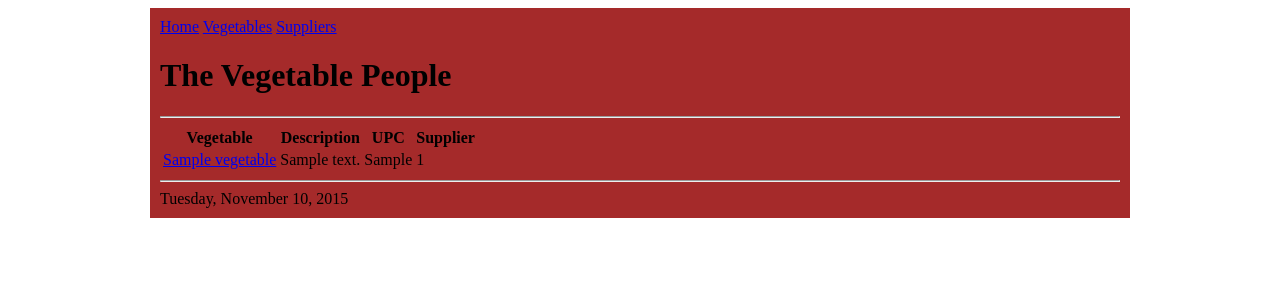
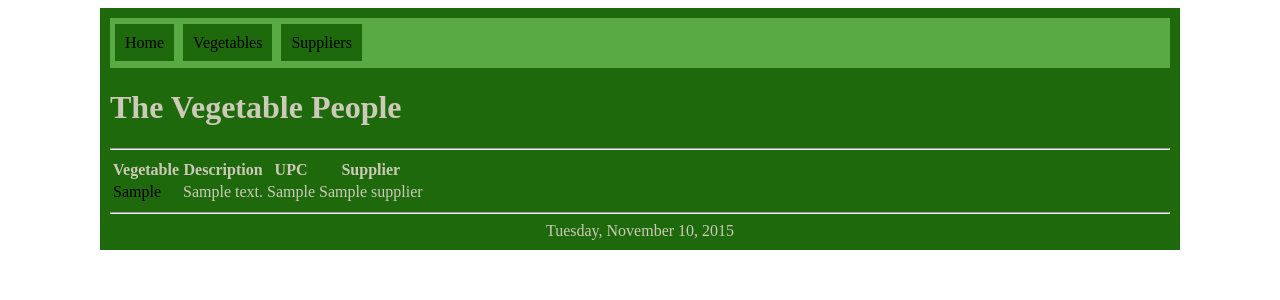
Before and after one commit to shweetshourpowk/producesite, a PHP site: page /vegetables.php in a window 1280 px wide. Shown: the top 300 px of the page. Run offline with PHP 8.4, Linux system fonts and the light colour scheme; tables that the repository leaves empty or names only in its code hold one stand-in row (values such as "Sample post").

Commit message:
fully updated

```diff
--- a/css/style.css
+++ b/css/style.css
@@ -1,20 +1,42 @@
+/*#1e690b*/
+/*#59a944*/
+/*#398a24*/
+
+
+
+
 #wrapper {
     margin: 0 auto;
-    width: 960px;
+    width: 1060px;
     min-height: 100%;
-    background-color: brown;
+    background-color: #1e690b;
     padding: 10px;
+    color: #cdcab9;
 }
 
 #content {
 }
 
+nav {
+    background-color: #59a944;
+    height: 50px;
+}
+
+nav a{
+    margin-left: 5px;
+    padding: 10px;
+    line-height: 50px;
+    background-color: #1e690b;
+}
+
 a {
-
+    text-decoration: none;
+    color: #000000;
 }
 
 a:hover {
-
+    color: #1e690b;
+    background-color: #000000;
 }
 
 a:visited {
--- a/php/footer.php
+++ b/php/footer.php
@@ -1,12 +1,10 @@
 
-<tr>
-    <td align="center">
+    <footer align="center">
         <hr />
         <?php
         echo date("l, F d, Y", time());
         ?>
-    </td>
-</tr>
+    </footer>
 </div>
 
 </body>
--- a/vegetables.php
+++ b/vegetables.php
@@ -4,7 +4,7 @@ $page_title = "Vegetables";
 
 require_once ('php/header.php');
 require_once('php/connect.php');
-$sql = "SELECT * FROM vegetables";
+$sql = "SELECT vegetables.id, vegetables.vegetable, vegetables.description, vegetables.upc, supplier.name FROM vegetables, supplier WHERE vegetables.supplier_id=supplier.supplier_id";
 //execute the query
 $query = $conn->query($sql);
 
@@ -34,10 +34,10 @@ if (!$query) {
         while (($row = $query->fetch_assoc())!==NULL){
             echo "<tr>";
             echo "<td><a href=vegetabledetails.php?id=",$row['id'], ">",
-            $row['name'],"</a></td>";
+            $row['vegetable'],"</a></td>";
             echo "<td>",$row['description'], "</td>";
             echo "<td>",$row['upc'], "</td>";
-            echo "<td>",$row['supplier_id'], "</td>";
+            echo "<td>",$row['name'], "</td>";
             echo "</tr>";
         }
         ?>
```
